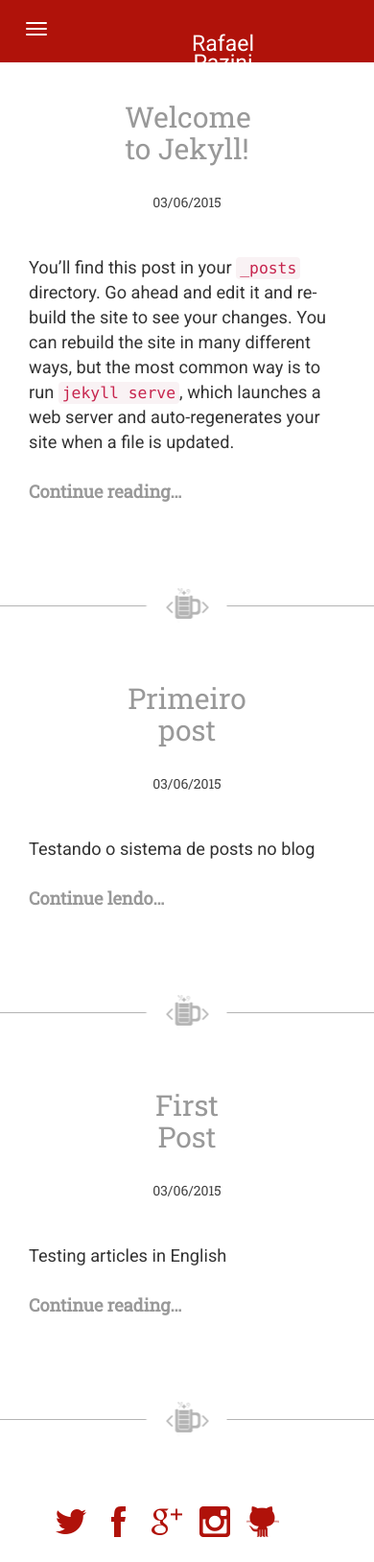
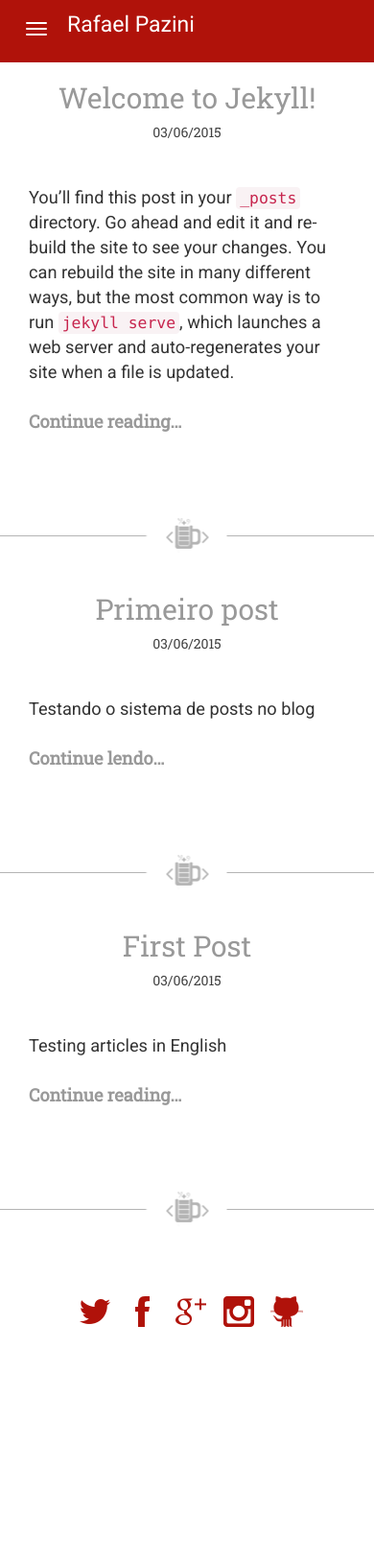
Before and after one commit to rflpazini/old-personal-rflpazini.com, a Jekyll site: the page built from blog/index.html, in a window 390 px wide. Shown: the whole page at 96% size. Built offline with Jekyll 4.4.1, drawn with Linux system fonts in a browser that asks for light colours; nearby versions of some CDN libraries; the list of posts is cut into pages by our own code; after the commit the page ends 1409 px from its top, so only the background shows below that.

Commit message:
Fix responsive errors
Fix responsive errors in some devices

```diff
--- a/assets/css/responsive.css
+++ b/assets/css/responsive.css
@@ -55,6 +55,7 @@
     	position: relative;
     	bottom: 25px !important;
     	margin: 0 auto;
+        width: 250px;
     }
 }
 
@@ -71,6 +72,10 @@
         margin-top: 0px;
     }
 
+    .blog .title {
+        padding: 0;
+    }
+
     .navbar .title {
         font-family: 'Roboto', sans-serif !important;
         font-size: 23px !important;
```
